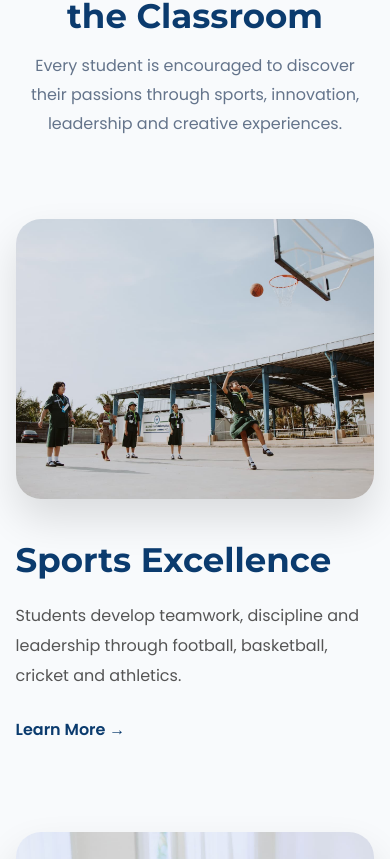
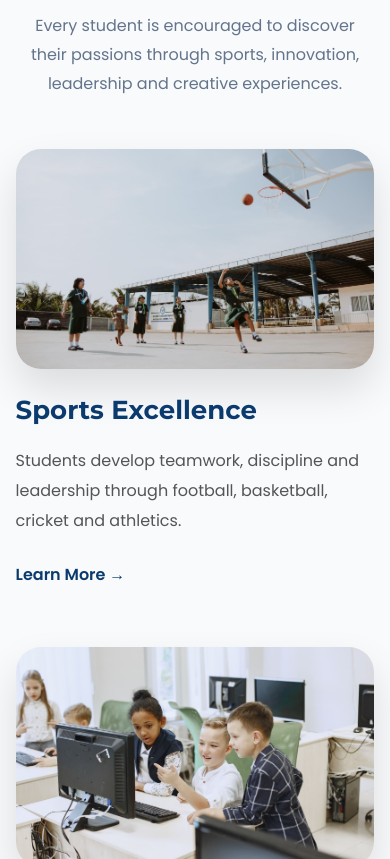
Before and after one commit to rishahermain7-eng/DETTROIN-INT-Risha-Website, a React (Vite) app: page / in a window 390 px wide. Shown: the part 4865-5724 px from the top of the page. Built offline with nearby package versions, Linux system fonts and the light colour scheme.

Commit message:
Responsive: Student Life section mobile fit
- Added <=480px breakpoint: shorter image height, tighter spacing, smaller heading
- Reverse row layout keeps working correctly at every breakpoint

```diff
--- a/src/components/StudentLife/StudentLife.css
+++ b/src/components/StudentLife/StudentLife.css
@@ -98,3 +98,28 @@ font-size:34px;
 }
 
 }
+
+@media(max-width:480px){
+
+.student-life{
+padding:70px 0;
+}
+
+.section-heading{
+margin-bottom:50px;
+}
+
+.life-row{
+gap:25px;
+margin-bottom:60px;
+}
+
+.life-image img{
+height:220px;
+}
+
+.life-content h3{
+font-size:26px;
+}
+
+}
```
